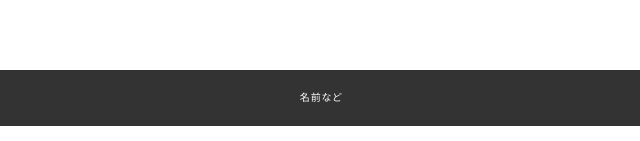
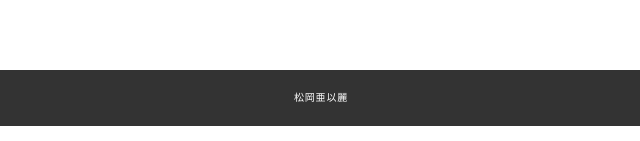
Before and after one commit to KUAD-XtechDesign/portfolio-matsuoka12127036, a plain HTML site: page works/index.html in a window 1280 px wide. Shown: the part 656-797 px from the top of the page, 319-959 px from the left. Drawn offline with Linux system fonts and the light colour scheme.

Commit message:
名前追加

```diff
--- a/works/index.html
+++ b/works/index.html
@@ -39,7 +39,7 @@
   </section>
 
   <footer>
-    名前など
+    松岡亜以麗
   </footer>
 
 
```
